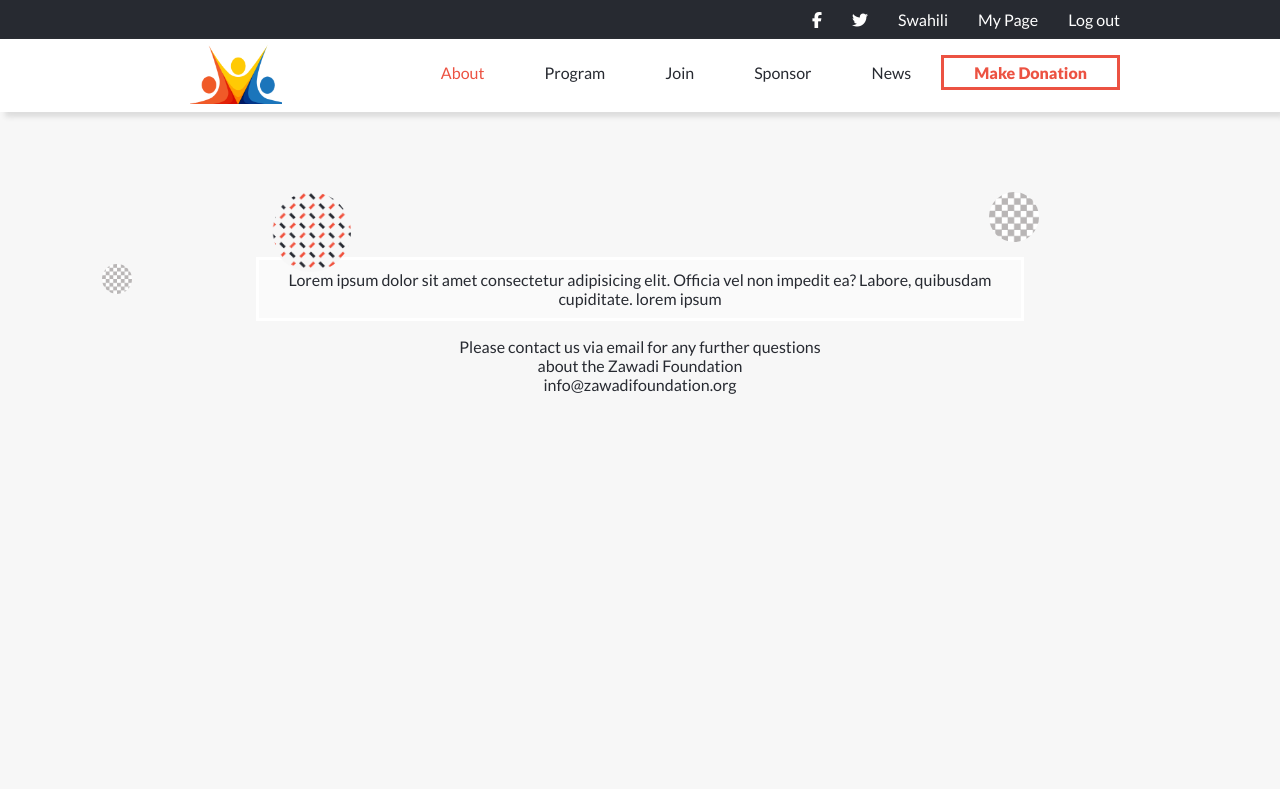
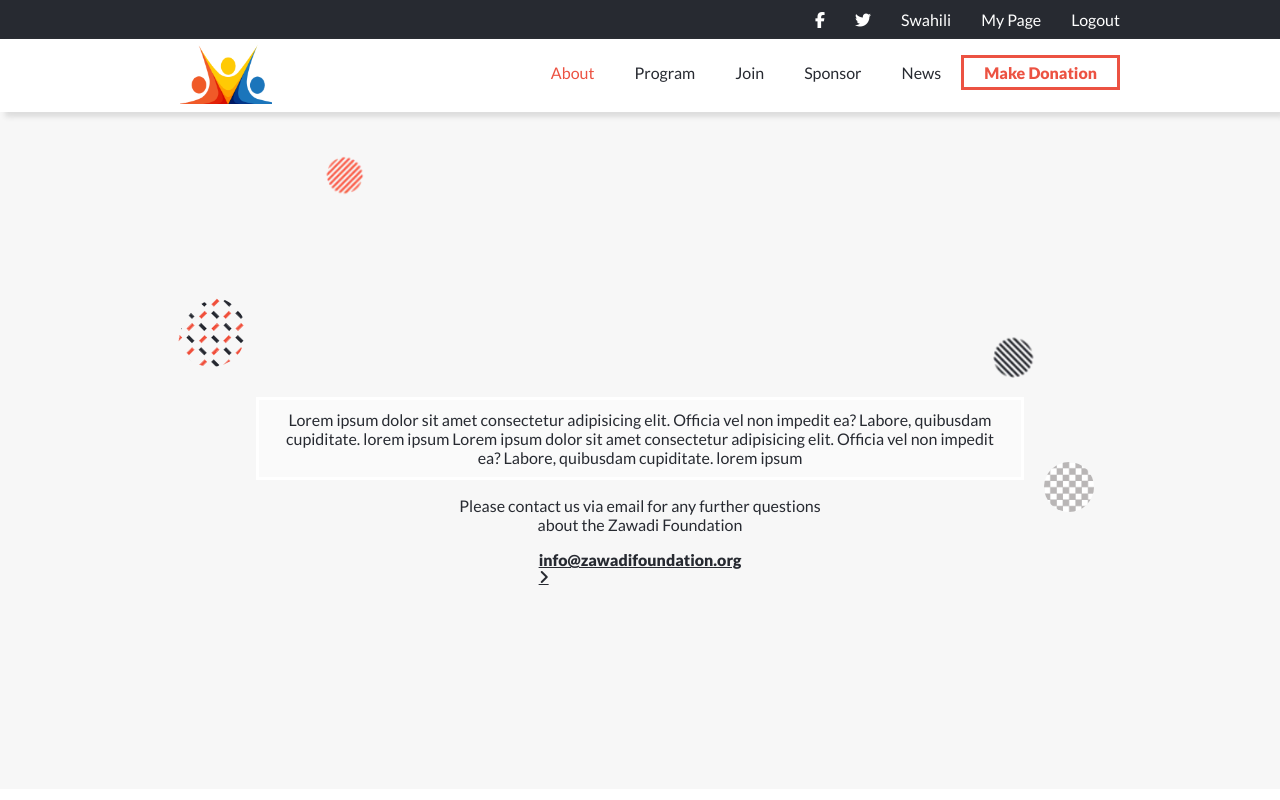
Before and after one commit to Felix45/adopt-an-orphan, a website: page about.html in a window 1280 px wide. Shown: the top 800 px of the page. Drawn offline with Linux system fonts and the light colour scheme; a web font is replaced by a local one.

Commit message:
Update about us page slide background sprite images

```diff
--- a/about.html
+++ b/about.html
@@ -25,7 +25,7 @@
                 </li>
                 <li><a href="">Swahili</a></li>
                 <li><a href="">My Page</a></li>
-                <li><a href="">Log out</a></li>
+                <li><a href="">Logout</a></li>
             </ul>
           </div>
         </div>
@@ -57,20 +57,25 @@
                  </ul>
                  </div>
                </nav>
-          <div class="intro-jumbo text-center d-flex-sm flex-column flex-sm-center">
-            <h1 class="intro-header title-big cocogoose">Zawadi Foundation <br /> Adopt an Orphan Campaign </h1>
+          <div class="intro-jumbo text-center d-flex-sm flex-column flex-sm-center" id="about">
+            <h1 class="intro-header title-big mb-2 cocogoose">Zawadi Foundation <br /> Adopt an Orphan Campaign </h1>
             <div class="pos-rel">
                 <p class="intro-description mb-1">
                   Lorem ipsum dolor sit amet consectetur adipisicing elit. Officia vel non impedit ea? Labore, quibusdam cupiditate. lorem ipsum
+                  Lorem ipsum dolor sit amet consectetur adipisicing elit. Officia vel non impedit ea? Labore, quibusdam cupiditate. lorem ipsum
                 </p>
-                <span class="bg-about-one"></span>
-                <span class="bg-about-two"></span>
+                <span class="bg-about" id="bg-about-one"></span>
+                <span class="bg-about d-none d-flex-sm" id="bg-about-two"></span>
+                <span class="bg-about" id="bg-about-five"></span>
             </div>
             <p>Please contact us via email for any further questions <br />
                 about the Zawadi Foundation <br />
-                <a href="mailto:fatonoh@gmail.com">info@zawadifoundation.org</a>
             </p>
-            <span class="bg-about-three"></span>
+            <div class="d-flex flex-center mt-1">
+                <a class="text-decoration-underline fw-bold" href="mailto:fatonoh@gmail.com">info@zawadifoundation.org <span class="d-none fa fa-angle-right d-flex-sm"> </span>
+                </a>
+            </div>
+            <span class="bg-about" id="bg-about-four"></span>
           </div>
         </div>
     </header>
@@ -86,7 +91,7 @@
 
         <section class="text-center success-stories pt-1 mb-1">
             <div class="mb-2">
-                <div class="pos-rel">
+                <div class="pos-rel mb-2">
                     <h2 class="mb-1 title-underline">See the success stories</h2>
                 </div>
                 <p>Lorem ipsum dolor sit amet consectetur adipisicing elit. Accusamus perferendis neque impedit, quas</p>
@@ -94,11 +99,11 @@
             <div class="container d-flex-sm">
                 <div class="d-flex flex-column p-2 flex-sm-row img-holder mb-sm-3">
                   <img src="assets/images/humanitarian-pic.jpeg" alt="Success story eduction" />
-                  <p class="img-overlay d-flex flex-column flex-center"><span class="fw-bold">2018</span> <br/> Participated in shooting Educating a child film</p>
+                  <p class="img-overlay d-flex flex-column flex-center fw-bold "><span class="cocogoose">2018</span> Participated in shooting Educating a child film</p>
                 </div>
                 <div class="d-flex flex-column p-2 flex-sm-row img-holder mb-sm-3">
                     <img src="assets/images/humanitarian.webp" alt="success story shooting film" />
-                    <p class="img-overlay d-flex flex-column flex-center"><span class="fw-bold">2022 </span> <br/> Participated in shooting Educating a child film</p>
+                    <p class="img-overlay d-flex flex-column flex-center fw-bold "><span class="cocogoose">2022 </span> Participated in shooting Educating a child film</p>
                 </div>
             </div>
         </section>
--- a/assets/js/app.js
+++ b/assets/js/app.js
@@ -142,6 +142,7 @@ menuClose.addEventListener('click', showMenu);
 
 const showTeamSection = (event) => {
   const teamSection = document.querySelectorAll('.team-member');
+  const buttonClicked = document.querySelector('.team-member span');
 
   teamSection.forEach((section, index) => {
     if (index > 1) {
@@ -149,11 +150,8 @@ const showTeamSection = (event) => {
       section.classList.toggle('d-flex');
 
       if (section.classList.contains('d-flex')) {
-        event.target.innerHTML = '';
-        event.target.innerHTML = 'Less <span class="fa fa-angle-up fa-lg mx-1"></span>';
-      } else {
-        event.target.innerHTML = '';
-        event.target.innerHTML = 'More <span class="fa fa-angle-down fa-lg mx-1"></span>';
+        buttonClicked.classList.toggle('fa-angle-down');
+        buttonClicked.classList.toggle('fa-angle-up');
       }
     }
   });
--- a/assets/styles/app.css
+++ b/assets/styles/app.css
@@ -290,19 +290,7 @@ nav {
   color: #272a31;
 }
 
-.bg-about-two {
-  width: 80px;
-  height: 80px;
-  left: 15px;
-  top: -30px;
-  position: absolute;
-  border-radius: 50%;
-  background: #f7f7f7 url('../images/red-blue-image.png');
-  background-size: contain;
-}
-
-.bg-about-one,
-.bg-about-three {
+.bg-about {
   width: 50px;
   height: 50px;
   z-index: 1;
@@ -314,11 +302,24 @@ nav {
   background-size: contain;
 }
 
-.bg-about-three {
-  width: 30px;
-  height: 30px;
-  left: 8%;
-  top: 30%;
+#bg-about-two {
+  width: 70px;
+  height: 70px;
+  left: 0px;
+  top: -65px;
+  background: #f7f7f7 url('../images/red-blue-image.png');
+}
+
+#bg-about-four {
+  left: 50%;
+  top: 5%;
+  background: #f7f7f7 url('../images/red-circle.png');
+  background-size: contain;
+}
+
+#bg-about-five {
+  background: #f7f7f7 url('../images/black-circle.png');
+  background-size: contain;
 }
 
 .bg-team-section {
@@ -420,7 +421,7 @@ nav {
   }
 
   .title-big {
-    font-size: 3rem;
+    font-size: 2rem;
   }
 
   .intro .menu .active,
@@ -454,7 +455,7 @@ nav {
 
   .intro .menu a {
     color: #272a31;
-    padding: 5px 30px;
+    padding: 5px 15px;
   }
 
   .intro .intro-jumbo {
@@ -477,6 +478,20 @@ nav {
   .bg-sm-dark {
     color: #fff;
     background-color: #414246;
+  }
+
+  #bg-about-two {
+    left: -80px;
+  }
+
+  #bg-about-one {
+    right: -70px;
+    top: 100px;
+  }
+
+  #bg-about-four {
+    left: 25%;
+    top: 15%;
   }
 
   .services .service {
@@ -503,11 +518,23 @@ nav {
   .container {
     width: 760px;
   }
+
+  .title-big {
+    font-size: 2rem;
+  }
+
+  .intro .menu a {
+    padding: 5px 20px;
+  }
 }
 
 @media screen and (min-width: 1200px) {
   .container {
     width: 960px;
+  }
+
+  .title-big {
+    font-size: 2.5rem;
   }
 }
 
@@ -515,4 +542,7 @@ nav {
   .container {
     width: 1152px;
   }
+  .title-big {
+    font-size: 3rem;
+  }
 }
```
Also changed, not shown: assets/images/black-circle.png (added), assets/images/red-circle.png (added).
